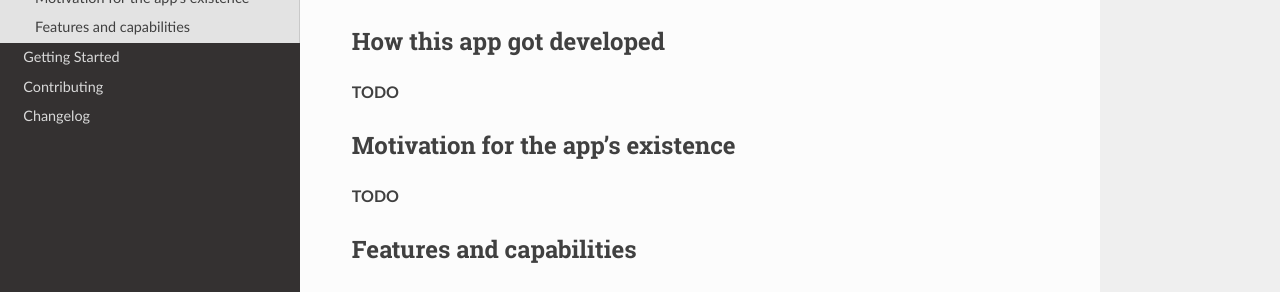
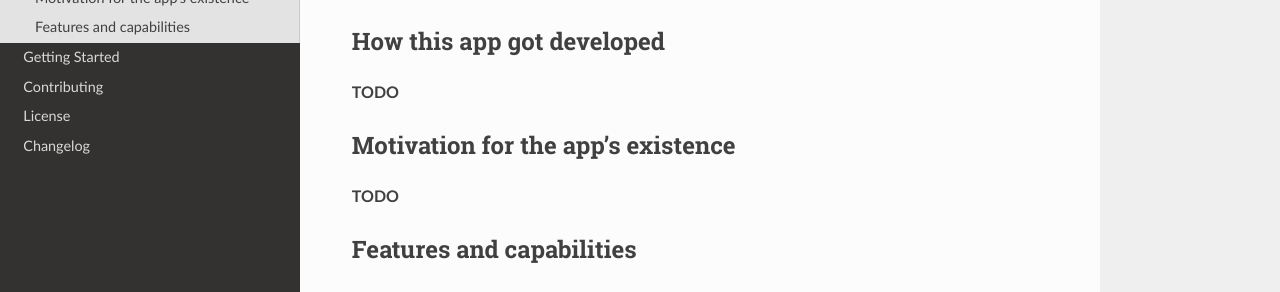
Before and after one commit to JangasCodingplace/kumon-math-app, an MkDocs documentation site: the page built from docs/index.md, in a window 1280 px wide. Shown: the part 183-475 px from the top of the page. Built offline with MkDocs 1.6.1, drawn with Linux system fonts in a browser that asks for light colours; nearby versions of some CDN libraries.

Commit message:
Add license to docs

```diff
--- a/mkdocs.yml
+++ b/mkdocs.yml
@@ -5,5 +5,6 @@ nav:
   - Introduction: index.md
   - Getting Started: getting-started.md
   - Contributing: CONTRIBUTING.md
+  - License: LICENSE.md
   - Changelog: CHANGELOG.md
 theme: readthedocs
```
